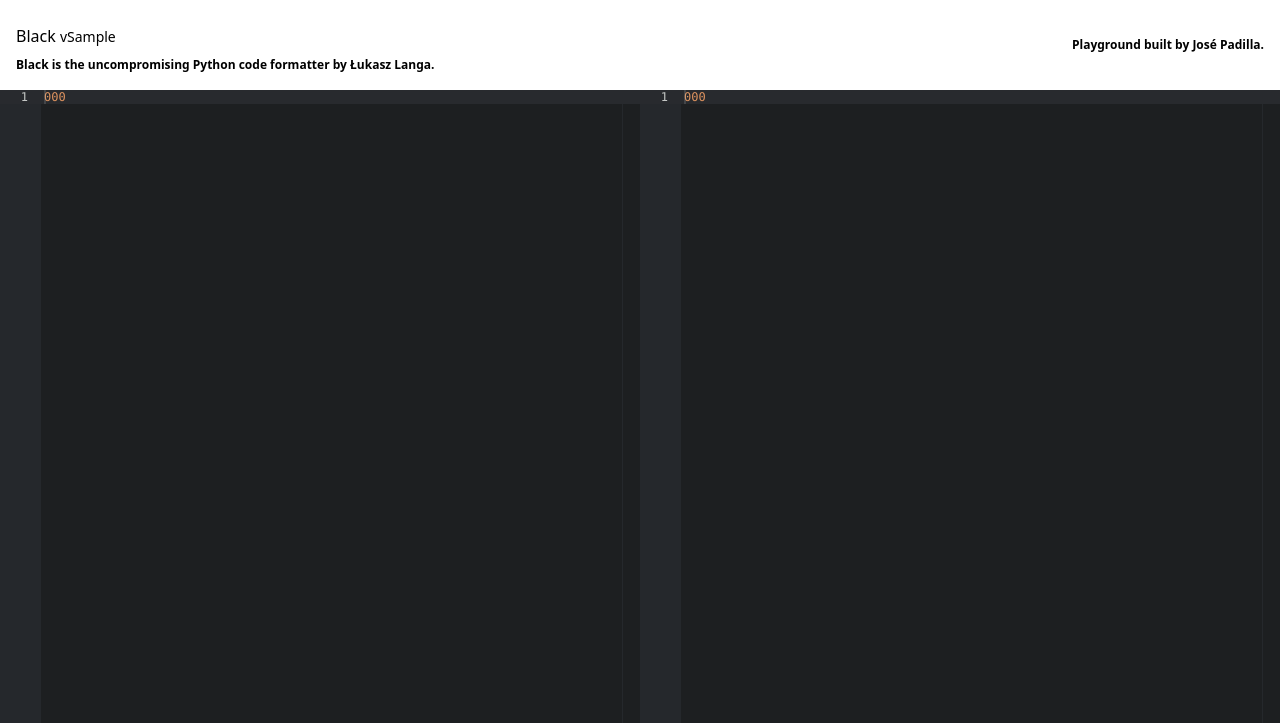
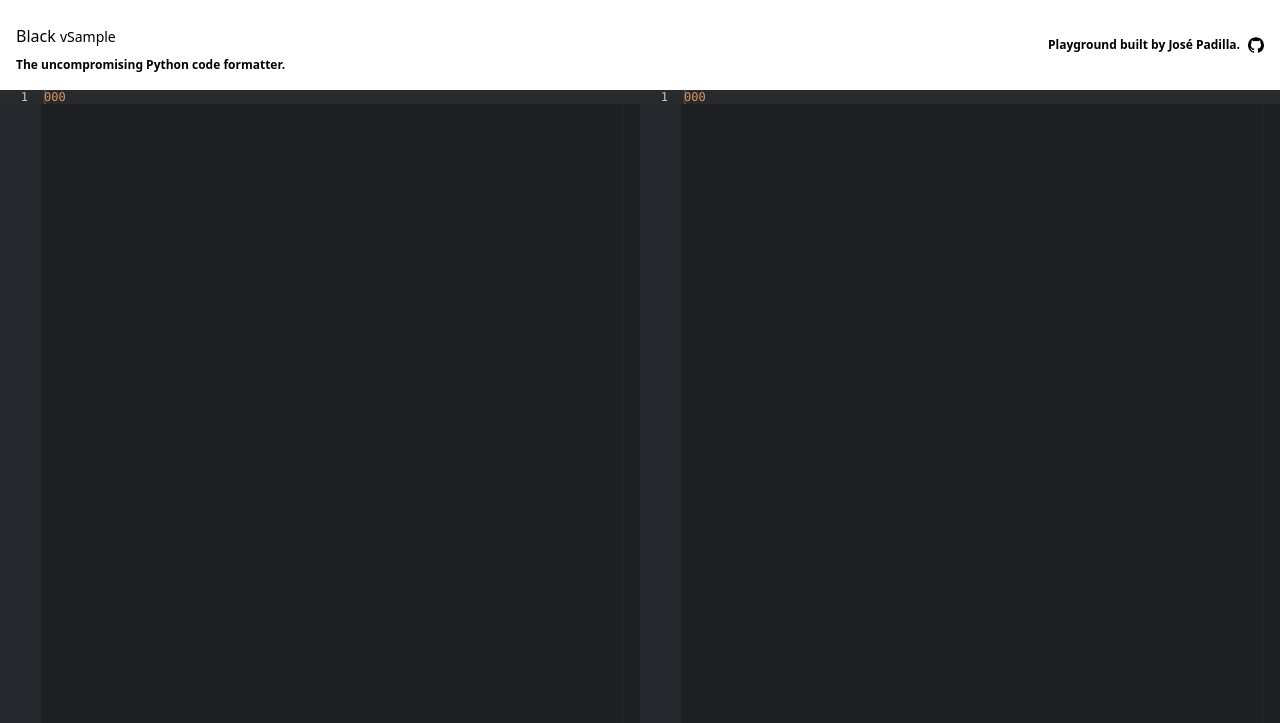
Before and after one commit to jpadilla/black-playground, a Flask app: template templates/index.html in a window 1280 px wide. Shown: the top 723 px of the page. Run offline with Flask 2, Linux system fonts and the light colour scheme; the template is opened without the code that fills it: most values are stand-ins (such as "Sample title", 1, 10 or a date in 2020); some libraries are stand-ins or nearby versions.

Commit message:
Tweak header

```diff
--- a/templates/index.html
+++ b/templates/index.html
@@ -17,10 +17,13 @@
       <div class="flex justify-between content-center items-center p-4">
         <div class="flex flex-col">
           <h1 class="text-left my-2">Black <span class="text-sm text-grey-dark">v{{ black_version }}</span></h1>
-          <p class="text-xs text-grey-darkest font-semibold">Black is the <a href="http://black.readthedocs.io/en/latest/" class="text-grey-darkest">uncompromising Python code formatter</a> by <a href="https://twitter.com/llanga" class="text-grey-darkest">Łukasz Langa</a>.</p>
+          <a href="http://black.readthedocs.io/en/latest/" class="font-semibold text-xs text-grey-darkest hover:text-black">The uncompromising Python code formatter.</a>
         </div>
-        <div class="flex">
-          <p class="text-xs text-black font-semibold">Playground built by <a href="http://jpadilla.com" class="text-black">José Padilla</a>. </p>
+        <div class="flex justify-between content-center items-center">
+          <p class="text-xs text-grey-darkest font-semibold mr-2">Playground built by <a href="https://jpadilla.com" class="text-grey-darkest hover:text-black">José Padilla</a>. </p>
+          <a href="https://github.com/jpadilla/black-playground" class="text-grey-darkest hover:text-black">
+            <svg class="fill-current w-4 h-4" aria-labelledby="simpleicons-github-icon" role="img" viewBox="0 0 24 24" xmlns="http://www.w3.org/2000/svg"><title id="simpleicons-github-icon">GitHub icon</title><path d="M12 .297c-6.63 0-12 5.373-12 12 0 5.303 3.438 9.8 8.205 11.385.6.113.82-.258.82-.577 0-.285-.01-1.04-.015-2.04-3.338.724-4.042-1.61-4.042-1.61C4.422 18.07 3.633 17.7 3.633 17.7c-1.087-.744.084-.729.084-.729 1.205.084 1.838 1.236 1.838 1.236 1.07 1.835 2.809 1.305 3.495.998.108-.776.417-1.305.76-1.605-2.665-.3-5.466-1.332-5.466-5.93 0-1.31.465-2.38 1.235-3.22-.135-.303-.54-1.523.105-3.176 0 0 1.005-.322 3.3 1.23.96-.267 1.98-.399 3-.405 1.02.006 2.04.138 3 .405 2.28-1.552 3.285-1.23 3.285-1.23.645 1.653.24 2.873.12 3.176.765.84 1.23 1.91 1.23 3.22 0 4.61-2.805 5.625-5.475 5.92.42.36.81 1.096.81 2.22 0 1.606-.015 2.896-.015 3.286 0 .315.21.69.825.57C20.565 22.092 24 17.592 24 12.297c0-6.627-5.373-12-12-12"/></svg>
+          </a>
         </div>
       </div>
 
```
